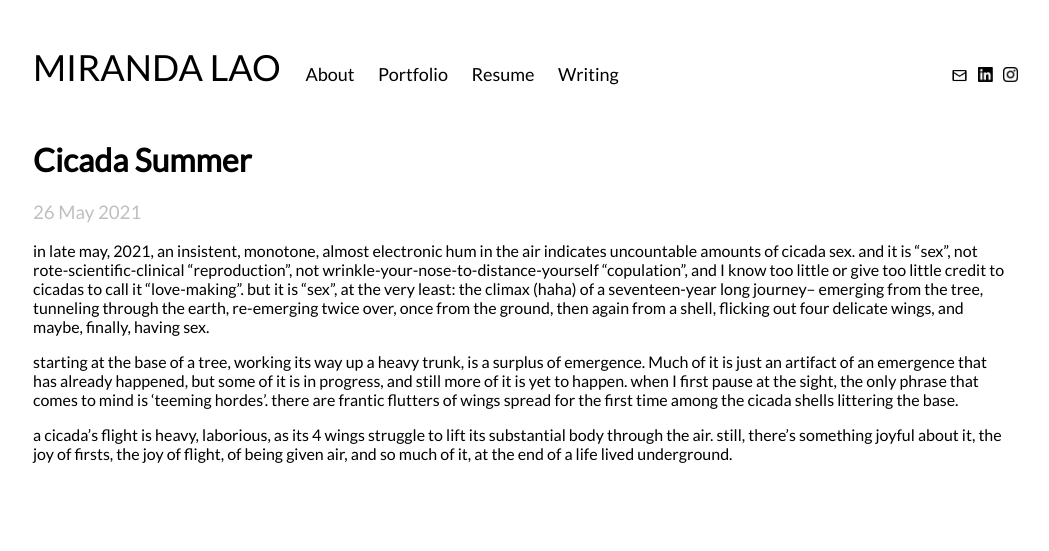
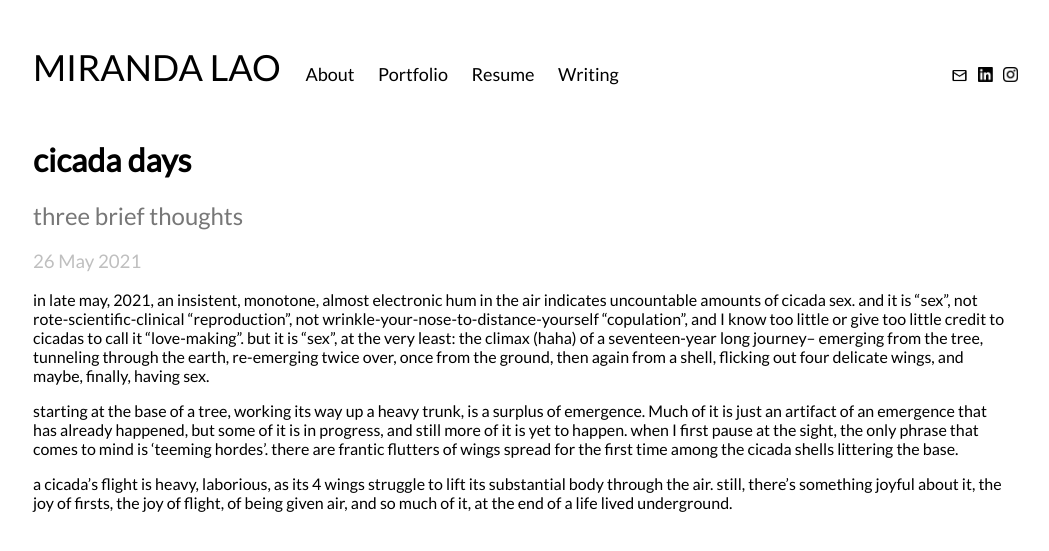
Before and after one commit to acedmonkeys/acedmonkeys.github.io, a Jekyll site: the page built from _posts/2021-05-26-cicada-days.md, in a window 1280 px wide. Shown: the top 551 px of the page, without its empty margins (117-1166 px from the left). Built offline with Jekyll 4.4.1, drawn with Linux system fonts in a browser that asks for light colours.

Commit message:
title change

```diff
--- a/_posts/2021-05-26-cicada-summer.md
+++ b/_posts/2021-05-26-cicada-days.md
@@ -1,7 +1,7 @@
 ---
 layout: post
-title:
-subtitle:
+title:  cicada days
+subtitle: three brief thoughts
 ---
 in late may, 2021, an insistent, monotone, almost electronic hum in the air indicates uncountable amounts of cicada sex. and it is "sex", not rote-scientific-clinical "reproduction", not wrinkle-your-nose-to-distance-yourself "copulation", and I know too little or give too little credit to cicadas to call it "love-making". but it is "sex", at the very least: the climax (haha) of a seventeen-year long journey-- emerging from the tree, tunneling through the earth, re-emerging twice over, once from the ground, then again from a shell, flicking out four delicate wings, and maybe, finally, having sex.
 
```
